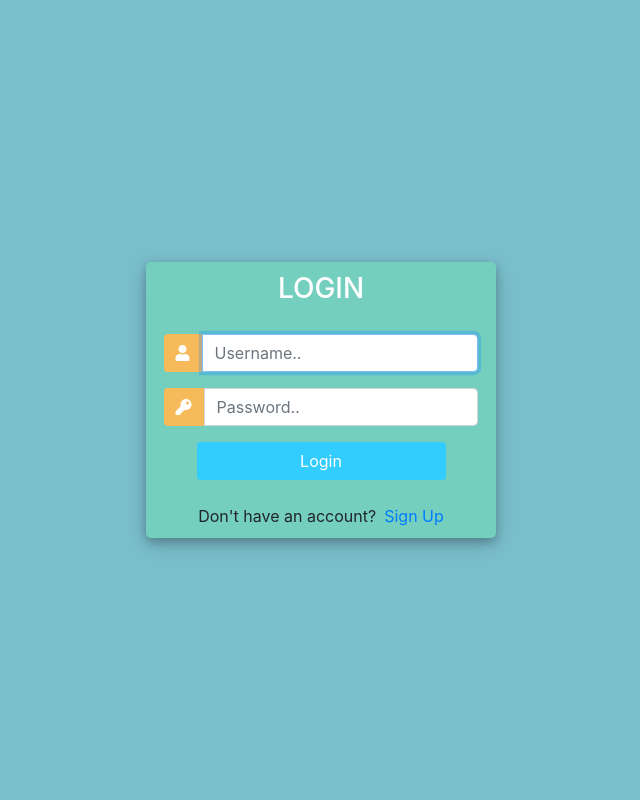
After one commit to kdk0411/stock_Project, a Django app: page /stock/ in a window 1280 px wide. The commit adds this page. Shown: the whole page, without its empty margins (319-959 px from the left). Run offline with Django 4.2, Linux system fonts and the light colour scheme; some libraries are stand-ins or nearby versions.

Commit message:
base.html 작성 후 login, signup 코드 최적화

```diff
--- a/stock/stock/urls.py
+++ b/stock/stock/urls.py
@@ -19,5 +19,5 @@ from django.urls import path, include
 
 urlpatterns = [
     path("admin/", admin.site.urls),
-    path("stockapp/", include('stockapp.urls')),
+    path("stock/", include('stockapp.urls')),
 ]
--- /dev/null
+++ b/stock/stockapp/templates/base.html
@@ -0,0 +1,79 @@
+<!DOCTYPE html>
+<html>
+<head>
+    <title>{% block title %}Stock App{% endblock %}</title>
+    <link rel="stylesheet" href="https://stackpath.bootstrapcdn.com/bootstrap/4.1.3/css/bootstrap.min.css" integrity="sha384-MCw98/SFnGE8fJT3GXwEOngsV7Zt27NXFoaoApmYm81iuXoPkFOJwJ8ERdknLPMO" crossorigin="anonymous">
+    <script src="https://ajax.googleapis.com/ajax/libs/jquery/3.3.1/jquery.min.js"></script>
+    <link rel="stylesheet" href="https://use.fontawesome.com/releases/v5.6.1/css/all.css" integrity="sha384-gfdkjb5BdAXd+lj+gudLWI+BXq4IuLW5IT+brZEZsLFm++aCMlF1V92rMkPaX4PP" crossorigin="anonymous">
+
+    <style>
+       body, html {
+          margin: 0;
+          padding: 0;
+          height: 100%;
+          background: #7abecc !important;
+       }
+       .user_card {
+          width: 350px;
+          margin-top: auto;
+          margin-bottom: auto;
+          background: #74cfbf;
+          position: relative;
+          display: flex;
+          justify-content: center;
+          flex-direction: column;
+          padding: 10px;
+          box-shadow: 0 4px 8px 0 rgba(0, 0, 0, 0.2), 0 6px 20px 0 rgba(0, 0, 0, 0.19);
+          -webkit-box-shadow: 0 4px 8px 0 rgba(0, 0, 0, 0.2), 0 6px 20px 0 rgba(0, 0, 0, 0.19);
+          -moz-box-shadow: 0 4px 8px 0 rgba(0, 0, 0, 0.2), 0 6px 20px 0 rgba(0, 0, 0, 0.19);
+          border-radius: 5px;
+       }
+       .form_container {
+          margin-top: 20px;
+       }
+       #form-title {
+          color: #fff;
+       }
+       .login_btn {
+          width: 100%;
+          background: #33ccff !important;
+          color: white !important;
+       }
+       .login_btn:focus {
+          box-shadow: none !important;
+          outline: 0px !important;
+       }
+       .login_container {
+          padding: 0 2rem;
+       }
+       .input-group-text {
+          background: #f7ba5b !important;
+          color: white !important;
+          border: 0 !important;
+          border-radius: 0.25rem 0 0 0.25rem !important;
+       }
+       .input_user,
+       .input_pass:focus {
+          box-shadow: none !important;
+          outline: 0px !important;
+       }
+    </style>
+    {% block extra_style %}{% endblock %}
+</head>
+<body>
+    <div class="container h-100">
+       <div class="d-flex justify-content-center h-100">
+          <div class="user_card">
+             <div class="d-flex justify-content-center">
+                <h3 id="form-title">{% block form_title %}{% endblock %}</h3>
+             </div>
+             <div class="d-flex justify-content-center form_container">
+                {% block content %}{% endblock %}
+             </div>
+             {% block extra_links %}{% endblock %}
+          </div>
+       </div>
+    </div>
+    {% block extra_scripts %}{% endblock %}
+</body>
+</html>
--- a/stock/stockapp/templates/registration/Login.html
+++ b/stock/stockapp/templates/registration/Login.html
@@ -1,61 +1,49 @@
-<!DOCTYPE html>
-<html>
-<head>
-    <title>Login</title>
-    <style>
-        body {
-            display: flex;
-            justify-content: center;
-            align-items: center;
-            height: 100vh;
-            margin: 0;
-        }
+{% extends 'base.html' %}
 
-        .login-container {
-            text-align: center;
-            border: 2px solid black; /* Add black border */
-            padding: 20px; /* Add some padding for spacing */
-        }
+{% block title %}Login{% endblock %}
 
-        .login-button {
-            background-color: #4285f4;
-            color: #fff;
-            border: none;
-            padding: 10px 20px;
-            font-size: 16px;
-            border-radius: 4px;
-            cursor: pointer;
-        }
+{% block form_title %}LOGIN{% endblock %}
 
-        .login-button:hover {
-            background-color: #3b79d3;
-        }
+{% block content %}
+<form method="post">
+    {% csrf_token %}
+    <div class="input-group mb-3">
+       <div class="input-group-append">
+          <span class="input-group-text"><i class="fas fa-user"></i></span>
+       </div>
+       {{ form.username }}
+    </div>
+    <div class="input-group mb-2">
+       <div class="input-group-append">
+          <span class="input-group-text"><i class="fas fa-key"></i></span>
+       </div>
+       {{ form.password }}
+    </div>
+    {% if error %}
+        <p class="text-danger">{{ error }}</p>
+    {% endif %}
+    <div class="d-flex justify-content-center mt-3 login_container">
+       <input class="btn login_btn" type="submit" value="Login">
+    </div>
+</form>
+{% endblock %}
 
-        .signin-button {
-            background-color: white;
-            color: #3b79d3;
-            border: none;
-            padding: 10px 20px;
-            font-size: 16px;
-            border-radius: 4px;
-            cursor: pointer;
-        }
-    </style>
-</head>
-<body>
-    <div class="login-container">
-        <h2>Login</h2>
-        <form method="post">
-            {% csrf_token %}
-            {{ form.as_p }}
-            {% if error %}
-                <p>{{ error }}</p>
-            {% endif %}
-            <button type="submit" class="login-button">Login</button>
-        </form>
-        <form action="{% url 'stock:signup' %}">
-            <button type="submit" class="signin-button">Sign Up</button>
-        </form>
+{% block extra_links %}
+<div class="mt-4">
+    <div class="d-flex justify-content-center links">
+       Don't have an account? <a href="{% url 'stock:signup' %}" class="ml-2">Sign Up</a>
     </div>
-</body>
-</html>
+</div>
+{% endblock %}
+
+{% block extra_scripts %}
+<script>
+   var form_fields = document.getElementsByTagName('input')
+   form_fields[1].placeholder='Username..';
+   form_fields[2].placeholder='Password..';
+
+   for (var field in form_fields){
+      form_fields[field].className += ' form-control'
+   }
+</script>
+{% endblock %}
--- a/stock/stockapp/urls.py
+++ b/stock/stockapp/urls.py
@@ -1,5 +1,4 @@
 from django.urls import path
-from django.views.generic import RedirectView
 from . import views
 
 app_name = 'stock'
@@ -9,8 +8,4 @@ urlpatterns = [
     path('logout/', views.CustomLogoutView.as_view(), name='logout'),
     path('signup/', views.registerPage, name='signup'),
     path('<str:stock_id>/', views.stock_detail, name='stock_detail'),
-    # path('<str:stock_id>/<str:view_type>/', views.chart_view, name='chart_view'),
-    # path('detail/<str:stock_id>/', views.detail_page, name='detail'),
-    # path('api/<str:stock_id>/monthly/', views.get_monthly_data, name='api-monthly-data'),
-    # path('api/<str:stock_id>/average/', views.get_average_data, name='api-average-data'),
 ]
```
Also changed, not shown: stock/stockapp/templates/main_page.html (+57 -9 lines), stock/stockapp/templates/registration/Signup.html (+12 -84 lines), stock/stockapp/templates/stock_detail.html (+5 -5 lines), stock/stockapp/views.py (+5 -4 lines), stock/db.sqlite3.
